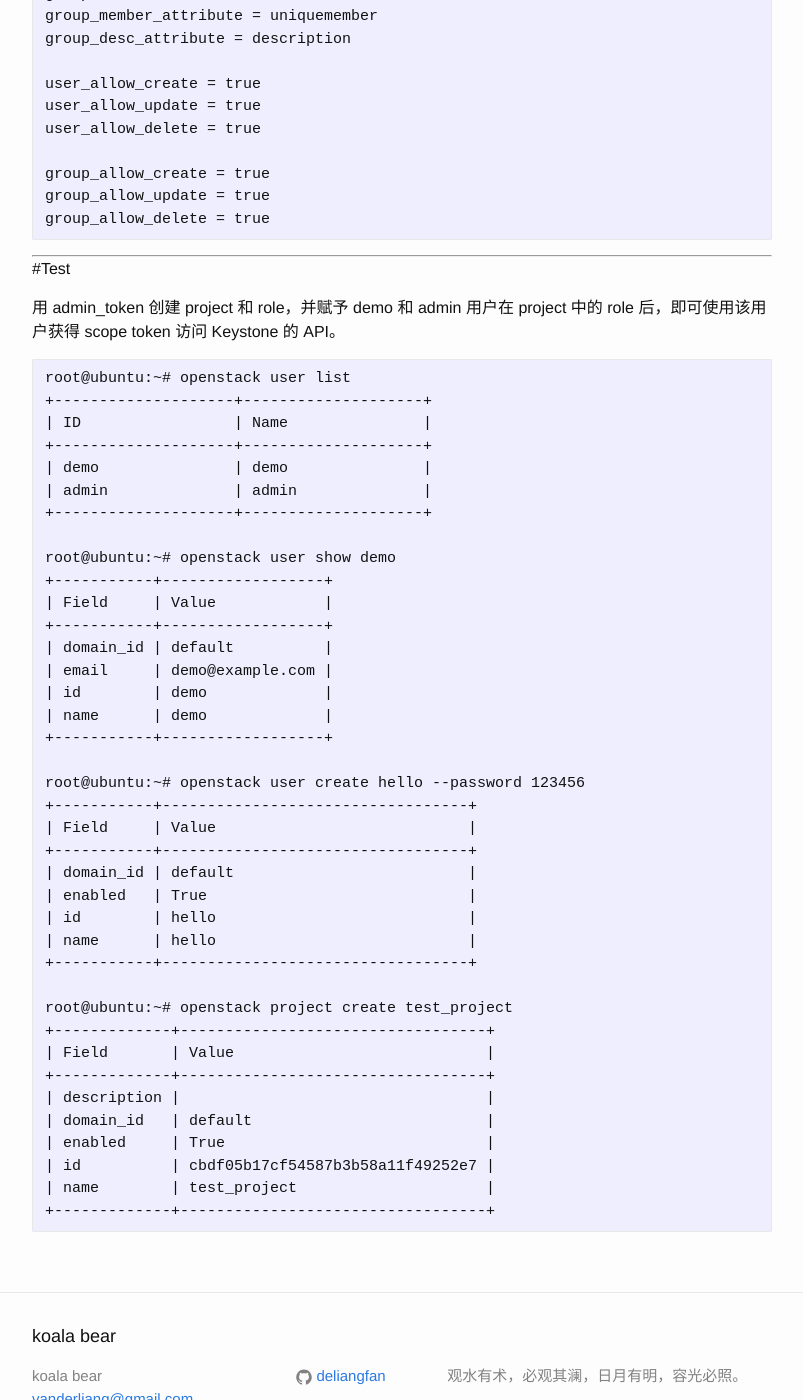
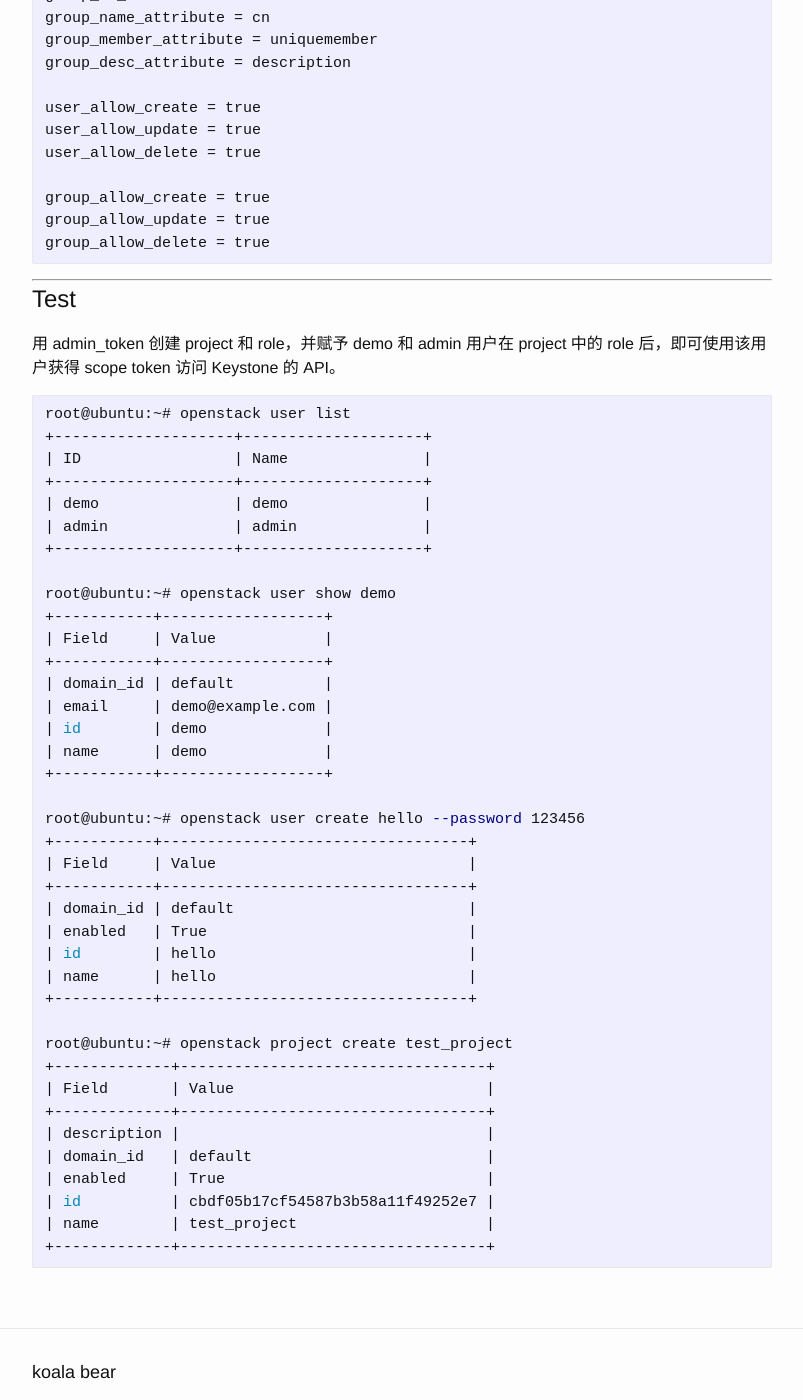
Before and after one commit to DeliangFan/deliangfan.github.io, a Jekyll site: the page built from _posts/2016-01-13-Keystone集成LDAP.markdown, in a window 1280 px wide and 1400 px high, scrolled down 3248 px. Shown: the whole window, without its empty margins (238-1041 px from the left). Built offline with Jekyll 4.4.1, drawn with Linux system fonts in a browser that asks for light colours; some of the changed text lies outside the part shown.

Commit message:
Update file

````diff
--- a/_posts/2016-01-13-Keystone集成LDAP.markdown
+++ b/_posts/2016-01-13-Keystone集成LDAP.markdown
@@ -22,22 +22,22 @@ categories: OpenStack
 
 LDAP 的 DN(Distinguished Names) 默认由主机域名生成，本地的 DNS 设置如下：
 
-```
+~~~
 root@ubuntu:~# cat /etc/hosts
 10.10.1.100    keystone.com
 127.0.0.1   localhost
-```
+~~~
 ----------------
 
-#Install LDAP
+# Install LDAP
 
-```bash
+~~~bash
 sudo apt-get install slapd ldap-utils
-```
+~~~
 
 安装完成后可通过以下命令和步骤完成 LDAP 的基本配置：
 
-```
+~~~
 sudo dpkg-reconfigure slapd
 
 
@@ -57,16 +57,16 @@ sudo dpkg-reconfigure slapd
 * Move old database? Yes
 
 * Allow LDAPv2 protocol? No
-```
+~~~
 
 
 ---------------
 
-#Configure LDAP
+# Configure LDAP
 
 由于 LDAP 的用户属性和 Keystone 默认的用户属性有所差异，所以 LDAP 需生成与 Keystone 中的 User 和 Group 相匹配的对象，可通过以下脚本(add\_user\_group.ldif)添加该对象，并生成 demo 和 admin 两个用户。
 
-```
+~~~
 # Users
 dn: ou=users,dc=keystone,dc=com
 ou: users
@@ -100,17 +100,17 @@ objectClass: top
 sn: admin
 uid: admin
 userPassword: 123456
-```
+~~~
 
 由以下命令把上述配置文件内容更新至 LDAP：
 
-```bash
+~~~bash
 ldapadd -x -W -D "cn=admin,dc=example,dc=com" -f add_user_group.ldif
-```
+~~~
 
 Keystone 的配置文件如下：
 
-```
+~~~
 [identity]
 driver = keystone.identity.backends.ldap.Identity
 
@@ -148,15 +148,15 @@ user_allow_delete = true
 group_allow_create = true
 group_allow_update = true
 group_allow_delete = true
-```
+~~~
 
 --------------------
 
-#Test
+# Test
 
 用 admin_token 创建 project 和 role，并赋予 demo 和 admin 用户在 project 中的 role 后，即可使用该用户获得 scope token 访问 Keystone 的 API。
 
-```
+~~~ bash
 root@ubuntu:~# openstack user list
 +--------------------+--------------------+
 | ID                 | Name               |
@@ -195,4 +195,4 @@ root@ubuntu:~# openstack project create test_project
 | id          | cbdf05b17cf54587b3b58a11f49252e7 |
 | name        | test_project                     |
 +-------------+----------------------------------+
-```
+~~~
````
Also changed, not shown: 2 other files.
